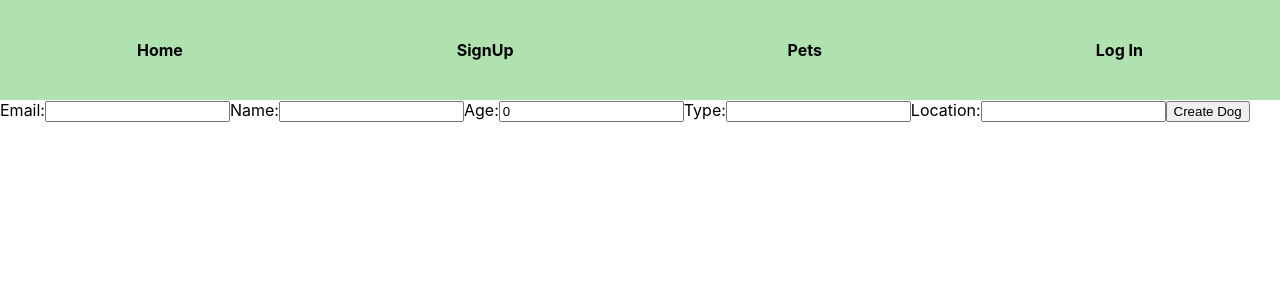
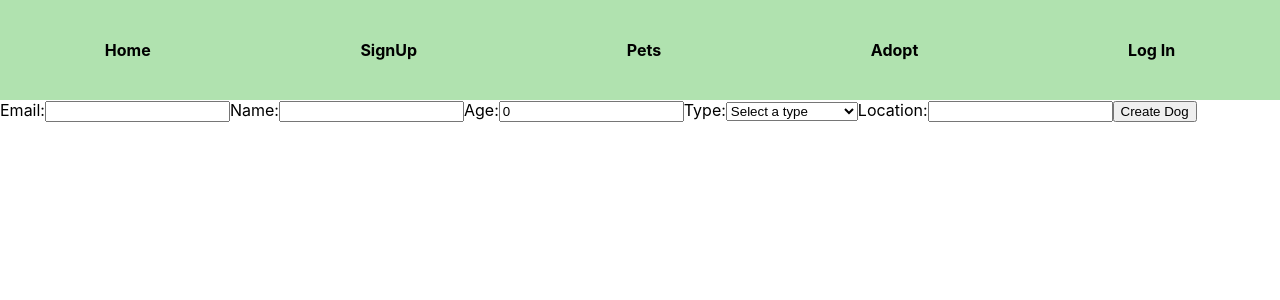
Before and after one commit to sevvalnr/pet-adaption, a React (Create React App) app in the folder pet/: page /pets in a window 1280 px wide. Shown: the top 300 px of the page. Built offline with nearby package versions, Linux system fonts and the light colour scheme.

Commit message:
adopt pages and getByEmail added.

```diff
--- a/pet/src/App.js
+++ b/pet/src/App.js
@@ -6,6 +6,10 @@ import Profile from "./components/Profile";
 import SignUp from "./components/SignUp";
 import Pets from "./components/Pets";
 import LogIn from "./components/LogIn";
+import AdoptDog from "./components/Adopt/AdoptDog";
+import Adopt from "./components/Adopt/Adopt";
+import AdoptCat from "./components/Adopt/AdoptCat";
+import AdoptBird from "./components/Adopt/AdoptBird";
 import { Provider } from 'react-redux';
 import store from './store';
 
@@ -22,6 +26,10 @@ function App() {
           <Route path="/signUp" element={<SignUp />} />
           <Route path="/pets" element={<Pets />} />
           <Route path="/login" element={<LogIn />} />
+          <Route path="/adoptDog" element={<AdoptDog />} />
+          <Route path="/adopt" element={<Adopt />} />
+          <Route path="/adoptCat" element={<AdoptCat />} />
+          <Route path="/adoptBird" element={<AdoptBird />} />
         </Routes>
       </Router>
     </Provider>
--- /dev/null
+++ b/pet/src/components/Adopt/Adopt.js
@@ -0,0 +1,26 @@
+import React from 'react';
+import { Link } from 'react-router-dom';
+
+const Adopt = () => {
+  return (
+    <div>
+      <h2>Adopt a Pet</h2>
+      <div>
+        <Link to="/adopt/dog">
+          <button>Adopt Dog</button>
+        </Link>
+        <Link to="/adopt/cat">
+          <button>Adopt Cat</button>
+        </Link>
+        <Link to="/adopt/bird">
+          <button>Adopt Bird</button>
+        </Link>
+        <Link to="/adopt/other">
+          <button>Adopt Other</button>
+        </Link>
+      </div>
+    </div>
+  );
+};
+
+export default Adopt;
--- a/pet/src/components/Navbar.js
+++ b/pet/src/components/Navbar.js
@@ -38,6 +38,9 @@ const Navbar = ({ isLoggedIn, dispatch }) => {
         <Link to="/pets">Pets</Link>
       </div>
       <div>
+        <Link to="/adopt">Adopt</Link>
+      </div>
+      <div>
         {isLoggedIn ? (
           <button onClick={handleLogout}>Log Out</button>
         ) : (
--- a/pet/src/components/Pets.js
+++ b/pet/src/components/Pets.js
@@ -7,42 +7,67 @@ const Pets = () => {
     name: '',
     age: 0,
     type: '',
-    location: ''
+    location: '',
   });
 
+  const [error, setError] = useState(null); // Hata durumunu saklamak için bir state
+
   const handleChange = (e) => {
-    setFormData({ ...formData, [e.target.name]: e.target.value });
+    const { name, value } = e.target;
+    setFormData({ ...formData, [name]: value });
   };
-
   const handleSubmit = async (e) => {
     e.preventDefault();
     try {
-      await axios.post('http://localhost:3000/dog/add', formData);
-      alert('Dog created successfully!');
-      // You can perform any other actions after successful creation
+      const response = await axios.post('http://localhost:3000/dog/add', formData);
+      console.log('Dog signed up successfully:', response.data);
+      // Başarılı olduğunda herhangi bir hata olmadığını varsayarak formu sıfırlayın
+      setFormData({
+        email: '',
+        name: '',
+        age: 0,
+        type: '',
+        location: '',
+      });
     } catch (error) {
-      console.error('Error creating dog:', error);
-      alert('An error occurred while creating the dog.');
+      console.error('Error signing up dog:', error);
+      // Axios'tan gelen hatayı daha spesifik bir hata mesajına dönüştürün
+      setError('An error occurred while signing up the dog. Please try again later.');
     }
   };
 
+
   return (
+    <div>
+      {error && <p style={{ color: 'red' }}>{error}</p>} {/* Hata varsa göster */}
       <form onSubmit={handleSubmit}>
         <label>
           Email:
-        <input type="text" name="email" value={formData.email} onChange={handleChange} />
+          <input type="text" name="email" value={formData.email} onChange={handleChange} required />
         </label>
         <label>
           Name:
-        <input type="text" name="name" value={formData.name} onChange={handleChange} />
+          <input type="text" name="name" value={formData.name} onChange={handleChange} required />
         </label>
         <label>
           Age:
-        <input type="number" name="age" value={formData.age} onChange={handleChange} />
+          <input type="number" name="age" value={formData.age} onChange={handleChange} required/>
         </label>
         <label>
           Type:
-        <input type="text" name="type" value={formData.type} onChange={handleChange} />
+          <select name="type" value={formData.type} onChange={handleChange} required>
+            <option value="">Select a type</option>
+            <option value="Labrador">Labrador</option>
+            <option value="German Shepherd">German Shepherd</option>
+            <option value="Golden Retriever">Golden Retriever</option>
+            <option value="Bulldog">Bulldog</option>
+            <option value="Poodle">Poodle</option>
+            <option value="Beagle">Beagle</option>
+            <option value="Boxer">Boxer</option>
+            <option value="Yorkshire Terrier">Yorkshire Terrier</option>
+            <option value="Dachshund">Dachshund</option>
+            <option value="Rottweiler">Rottweiler</option>
+          </select>
         </label>
         <label>
           Location:
@@ -50,6 +75,8 @@ const Pets = () => {
         </label>
         <button type="submit">Create Dog</button>
       </form>
+    </div>
   );
 };
+
 export default Pets;
--- a/pet/src/components/SignUp.js
+++ b/pet/src/components/SignUp.js
@@ -19,7 +19,7 @@ const SignUp = () => {
   const handleSubmit = async (e) => {
     e.preventDefault();
     try {
-      const response = await axios.post('http://localhost:3000/user/add', formData);
+      const response = await axios.post('http://localhost:3001/user/add', formData);
       console.log('User signed up successfully:', response.data);
       navigate('/login');
     } catch (error) {
```
Also changed, not shown: pet/src/components/Adopt/AdoptBird.js (added), pet/src/components/Adopt/AdoptCat.js (added), pet/src/components/Adopt/AdoptDog.js (added), pet/src/components/Adopt/AdoptOther.js (added), 1 other file (tests, documents, lock files or other folders). Lines whose indentation alone changed are shown as unchanged.
